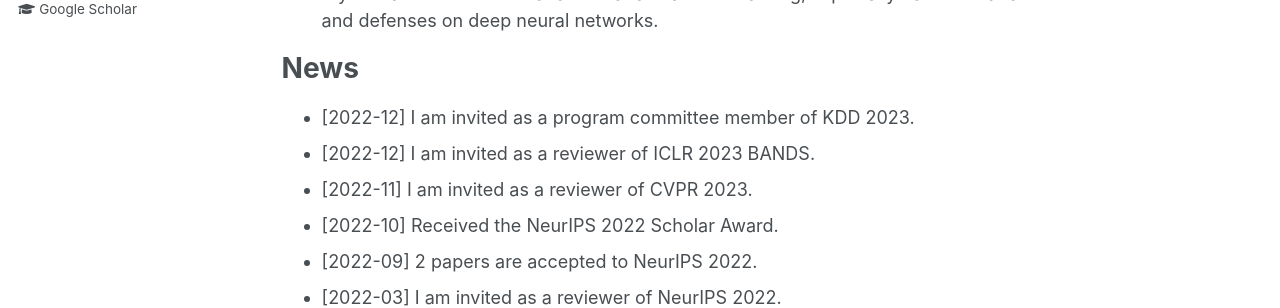
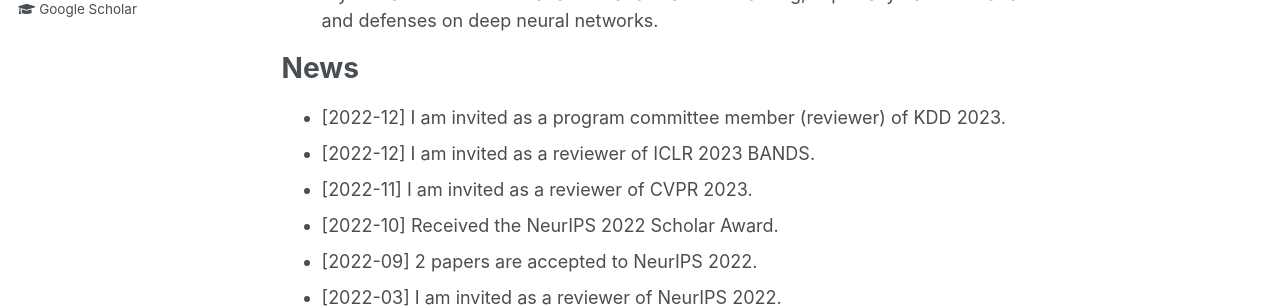
Before and after one commit to ZhentingWang/zhentingwang.github.io, a Jekyll site: the page built from _pages/about.md, in a window 1280 px wide. Shown: the part 261-569 px from the top of the page. Built offline with Jekyll 4.4.1, drawn with Linux system fonts in a browser that asks for light colours.

Commit message:
Update about.md

```diff
--- a/_pages/about.md
+++ b/_pages/about.md
@@ -13,7 +13,7 @@ redirect_from:
 
 News
 ======
-* [2022-12] I am invited as a program committee member of KDD 2023.
+* [2022-12] I am invited as a program committee member (reviewer) of KDD 2023.
 * [2022-12] I am invited as a reviewer of ICLR 2023 BANDS.
 * [2022-11] I am invited as a reviewer of CVPR 2023.
 * [2022-10] Received the NeurIPS 2022 Scholar Award.
```
